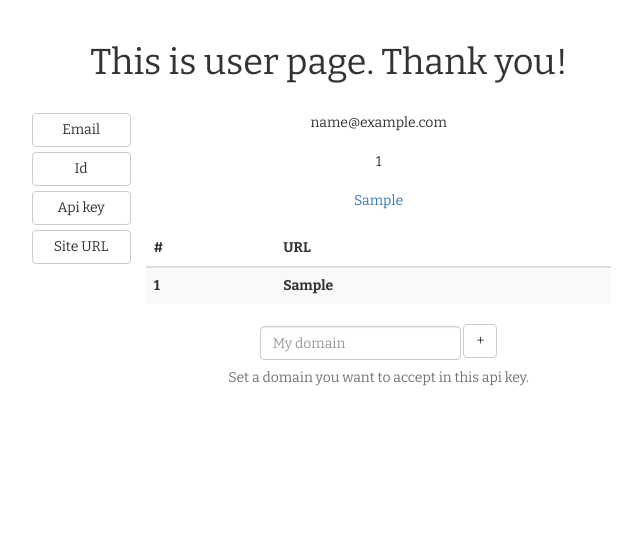
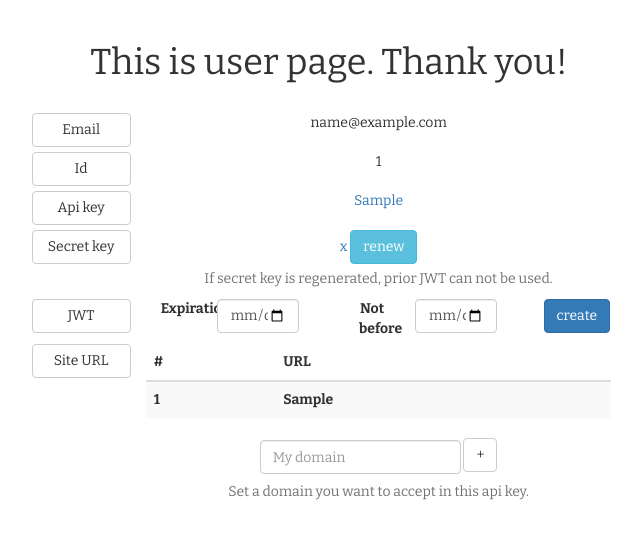
Before and after one commit to MyeongKim/QuesCheetah, a Django app: page /user/1 in a window 1280 px wide. Shown: the part 57-596 px from the top of the page, without its empty margins (311-953 px from the left). Run offline with Django 3.2, Linux system fonts and the light colour scheme; a user stored in the database is signed in; tables that the repository leaves empty hold one stand-in row (values such as "Sample post"); lists and menus that the app fills with data are empty; some libraries are stand-ins or nearby versions.

Commit message:
ADD - generate JWT with secret key at my page

```diff
--- a/main/models.py
+++ b/main/models.py
@@ -61,10 +61,15 @@ class ApiKeyManager(models.Manager):
 
         return self.create(user=user, key=key)
 
+    def generate_secret(self):
+        return self._generate_key()
+
 
 class ApiKey(models.Model):
     user = models.OneToOneField(settings.AUTH_USER_MODEL, related_name='api_keys')
     key = models.CharField(max_length=40)
+    secret_key = models.CharField(max_length=100, null=True)
+
     created_dt = models.DateTimeField(auto_now_add=True)
 
     objects = ApiKeyManager()
--- a/main/templates/main/pages/mypage.html
+++ b/main/templates/main/pages/mypage.html
@@ -33,6 +33,30 @@
                 <div class="col-sm-12">
                     <button class="btn btn-default col-sm-2">Api key</button>
                     <a href="{% url 'vote:select_question' api_key.key %}">{{ api_key.key }}</a>
+                </div>
+                <div class="col-sm-12">
+                    <button class="btn btn-default col-sm-2">Secret key</button>
+                    <div class="col-sm-10">
+                        <a>{{ api_key.secret_key }}</a>
+                        <a href="{% url 'main:secret_key_new' api_key.key %}"class="btn btn-info">renew</a>
+                        <p class="help-block">If secret key is regenerated, prior JWT can not be used.</p>
+                    </div>
+                </div>
+                <div class="col-sm-12">
+                    <button class="btn btn-default col-sm-2">JWT</button>
+                    <div class="col-sm-4">
+                        <label class="col-sm-4 control-label">Expiration</label>
+                        <div class="col-sm-8">
+                            <input type="date" class="form-control" id="exp">
+                        </div>
+                    </div>
+                    <div class="col-sm-4">
+                        <label class="col-sm-4 control-label">Not before</label>
+                        <div class="col-sm-8">
+                            <input type="date" class="form-control" id="nbf">
+                        </div>
+                    </div>
+                    <a href="" class="btn btn-primary" id="new-jwt-btn">create</a>
                 </div>
             {% else %}
                 <div class="col-sm-12 api-key-info">
@@ -75,4 +99,45 @@
     </div>
 {% endblock %}
 
-{% block script %}{% endblock %}
+{% block script %}
+    <script>
+        $(document).ready(function(){
+            $('#new-jwt-btn').click(function(e){
+                e.preventDefault();
+                var post_data = {
+                    "api-key": "{{ api_key.key }}",
+                    "secret-key": "{{ api_key.secret_key }}"
+                };
+
+                if ($('#exp').val()){
+                  post_data["exp"] = Math.round(new Date($('#exp').val()).getTime()/1000)
+                }
+
+                if ($('#nbf').val()){
+                  post_data["nbf"] = Math.round(new Date($('#nbf').val()).getTime()/1000)
+                }
+
+                var empty = false;
+                $.each(post_data, function(key, value){
+                    if (!value){
+                        alert("You should create api key and secret key first.");
+                        empty = true
+                    }
+                });
+
+                if (!empty){
+                    $.ajax({
+                        url : '/jwt/new',
+                        contentType: "application/json",
+                        type : "POST",
+                        dataType: 'json',
+                        data : JSON.stringify(post_data),
+                        success : function(data){
+                            alert(JSON.stringify(data))
+                        }
+                    });
+                }
+            });
+        });
+    </script>
+{% endblock %}
--- a/main/urls.py
+++ b/main/urls.py
@@ -8,6 +8,8 @@ urlpatterns = [
     url(r'^logout', views.user_logout, name='user_logout'),
     url(r'^signup$', views.user_signup, name='user_signup'),
     url(r'^user/(?P<id>\w+)', views.user_mypage, name='user_mypage'),
+    url(r'^apikey/(?P<key>\w+)/secret', views.secret_key_new, name='secret_key_new'),
     url(r'^apikey/new', views.apikey_new, name='apikey_new'),
     url(r'^domain/new', views.domain_new, name='domain_new'),
+    url(r'^jwt/new', views.jwt_new, name='jwt_new'),
 ]
--- a/main/views.py
+++ b/main/views.py
@@ -1,4 +1,5 @@
 # 직접 개발한 코드
+import datetime
 from django.core.exceptions import ObjectDoesNotExist
 from django.db import IntegrityError
 from django.contrib.auth.decorators import login_required
@@ -6,12 +7,14 @@ from django.contrib.auth import authenticate, login, logout
 from django.contrib import messages
 from django.contrib.auth.views import password_reset
 from django.http import HttpResponse, HttpResponseRedirect, JsonResponse
-from django.shortcuts import render, redirect
+from django.shortcuts import render, redirect, get_object_or_404
+from django.views.decorators.csrf import csrf_exempt
 from main.forms import UserForm, UserCreationForm
 from main.models import User, ApiKey, Domain
 
 from urllib.parse import urlparse
 import json
+import jwt
 
 
 def index(request):
@@ -153,3 +156,35 @@ def domain_new(request):
         d = Domain(domain=post_domain, api_key=a)
         d.save()
     return redirect('main:user_mypage', request.user.id)
+
+
+def secret_key_new(request, key):
+    a = get_object_or_404(ApiKey, key=key)
+    a.secret_key = ApiKey.objects.generate_secret()
+    a.save()
+    return redirect('main:user_mypage', request.user.id)
+
+
+@csrf_exempt
+def jwt_new(request):
+    data = json.loads(request.body.decode('utf-8'))
+    api_key = data.get('api-key')
+    secret = data.get('secret-key')
+    exp = data.get('exp')
+    nbf = data.get('nbf')
+    if not exp:
+        exp = datetime.datetime.utcnow() + datetime.timedelta(days=30)
+    if not nbf:
+        nbf = datetime.datetime.utcnow()
+
+    a = get_object_or_404(ApiKey, key=api_key)
+    if a.secret_key == secret:
+        encoded = jwt.encode({
+            'api-key': api_key,
+            'exp': exp,
+            'nbf': nbf
+        }, secret, algorithm='HS256')
+
+        return JsonResponse({'jwt': str(encoded.decode('utf-8'))})
+    else:
+        return JsonResponse({'error': 'Not valid secret key.'})
```
